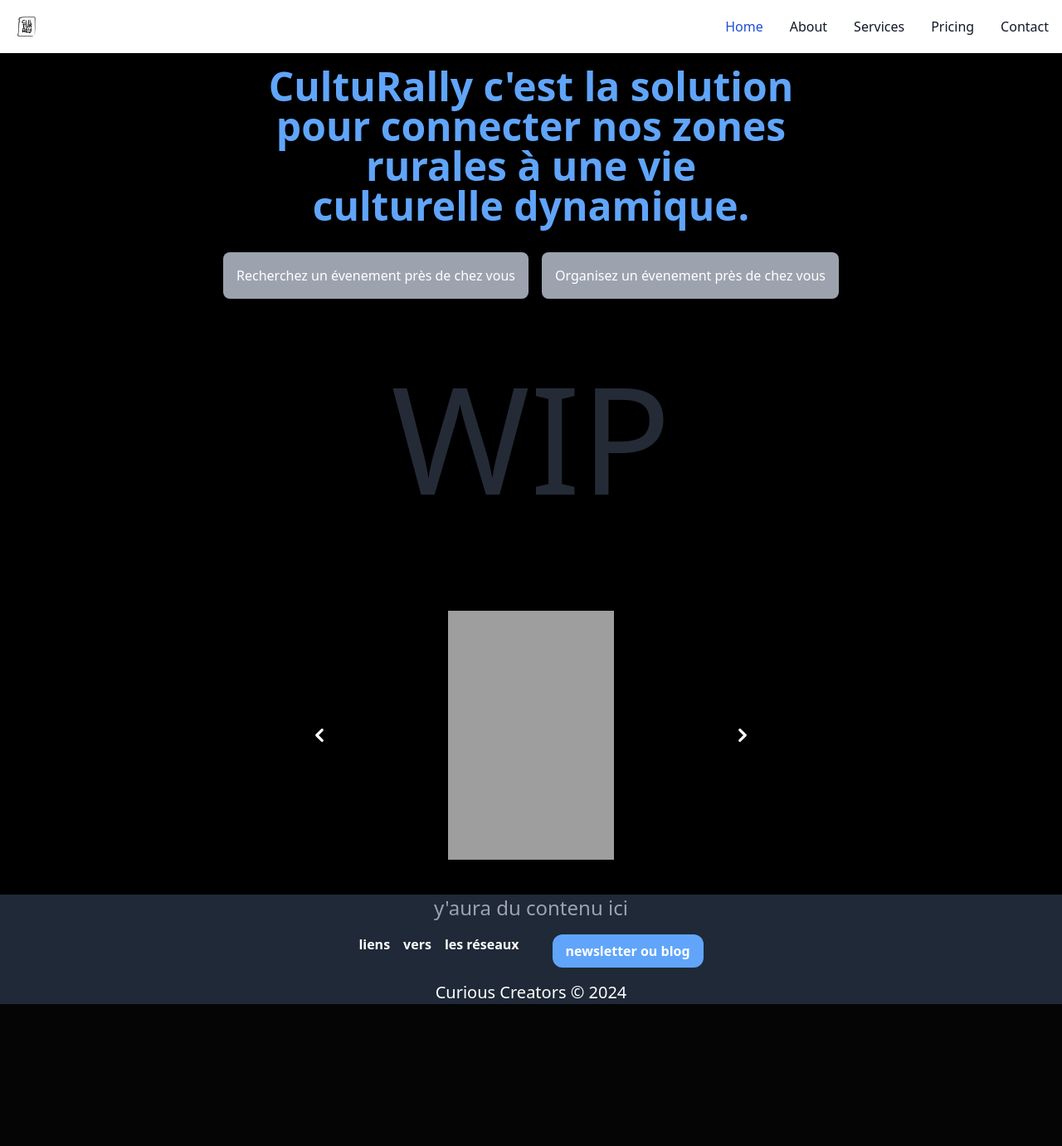
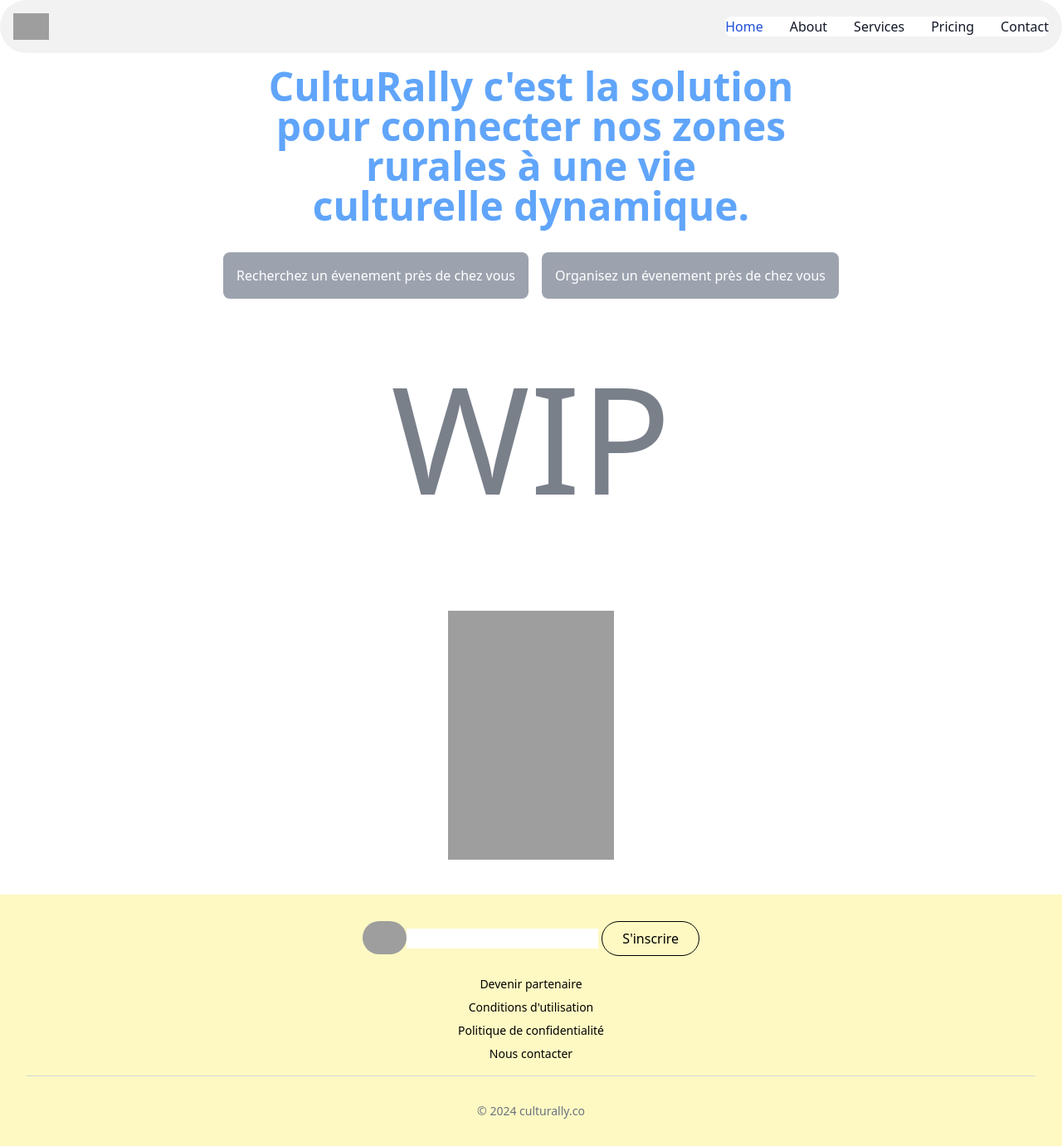
Before and after one commit to Quegrec/Compete_lean, a Symfony app: template templates/homepage.html.twig in a window 1280 px wide. Shown: the whole page at 83% size. Before the commit the page ends 1210 px from the top, so only its background shows below. Run offline with Twig, Linux system fonts and the light colour scheme; the template is opened without the code that fills it, so the values that code supplies are empty; form fields are guessed from the names that the template uses; style sheets or scripts are compiled from the project's sources; some libraries are stand-ins or nearby versions; grey boxes are pictures that could not be loaded.

Commit message:
wireframe integration V2

```diff
--- a/src/Form/SubscriptionFormType.php
+++ b/src/Form/SubscriptionFormType.php
@@ -26,8 +26,8 @@ class SubscriptionFormType extends AbstractType
             ->add('email', EmailType::class, [
                 'label' => 'Votre adresse email',
                 'attr' => [
-                    'placeholder' => 'Entrez votre adresse email',
-                    'class' => 'rounded-md focus:ring-indigo-500 focus:border-indigo-500 sm:max-w-xs sm:text-sm text-black',
+                    'placeholder' => "Entrez l'adresse mail",
+                    'class' => 'rounded-full px-4 py-2 border border-black focus:ring focus:ring-blue-500 focus:outline-none bg-yellow-100',
                 ],
                 'constraints' => [
                     new NotBlank([
--- a/templates/base.html.twig
+++ b/templates/base.html.twig
@@ -7,7 +7,6 @@
         window.dataLayer = window.dataLayer || [];
         function gtag(){dataLayer.push(arguments);}
         gtag('js', new Date());
-
         gtag('config', 'G-FJQZRP5J2L');
         </script>
         <meta charset="UTF-8">
@@ -15,7 +14,7 @@
         <meta name="viewport" content="width=device-width, initial-scale=1.0">
         <meta name="author" content="Curious Creators">
         <title>{% block title %}CultuRally{% endblock %}</title>
-        <link rel="icon" href="img/CultuRally.jpeg">
+        <link rel="icon" href="img/CULTURALLY_V2_LOGO.svg">
         {% block stylesheets %}
             {{ encore_entry_link_tags('app') }}
         {% endblock %}
--- a/templates/homepage.html.twig
+++ b/templates/homepage.html.twig
@@ -1,7 +1,7 @@
 {% extends "base.html.twig" %}
 
 {% block body %}
-<body class="bg-black flex flex-col min-h-screen text-center">
+<body class="flex flex-col min-h-screen text-center">
 
     <main class="flex-grow flex flex-col justify-center items-center space-y-8 px-4 sm:px-0">
         <div class="text-2xl sm:text-5xl space-y-4 w-full sm:w-3/4 lg:w-1/2">
@@ -47,19 +47,6 @@
             </button>
         </div>
     </main>
-
-    {% if showSubscribeDialog %}
-        <div id="blur-overlay" class="fixed inset-0 bg-black bg-opacity-50 backdrop-blur-md hidden"></div>
-        <dialog id="subscribe-dialog" class="bg-gray-600 text-white p-4 rounded-lg fixed top-1/2 transform -translate-y-1/2" open>
-            <p class="text-center">Voulez-vous souscrire à notre newsletter ?</p>
-            {{ form_start(form, { 'attr': { 'class': 'flex flex-col text-red-500' } }) }}
-                {{ form_widget(form.email) }}
-                {{ form_errors(form.email ) }}
-                <button type="submit" id="submit-button" class="bg-blue-400 text-white font-bold rounded-lg p-2 m-2">Je souscris</button>
-                <button type="button" id="cancel-button" class="bg-red-400 text-white font-bold rounded-lg p-2 m-2">annuler</button>
-            {{ form_end(form) }}
-        </dialog>
-    {% endif %}
 
     <script>
         document.addEventListener('DOMContentLoaded', function() {
@@ -109,40 +96,6 @@
 
             showItem(currentIndex);
         });
-
-        document.addEventListener('DOMContentLoaded', function() {
-            const dialog = document.getElementById('subscribe-dialog');
-            const blurOverlay = document.getElementById('blur-overlay');
-            const cancelButton = document.getElementById('cancel-button');
-            const submitButton = document.getElementById('submit-button'); // TODO: faire + propre
-
-            if (dialog) {
-                dialog.addEventListener('close', () => {
-                    blurOverlay.classList.add('hidden');
-                    document.cookie = "subscribeDialogClosed=true; path=/; max-age=" + (60 * 60 * 24 * 30); // 30 days
-                });
-
-                cancelButton.addEventListener('click', () => {
-                    dialog.close();
-                });
-
-                submitButton.addEventListener('click', () => {  // TODO: faire + propre
-                    dialog.close();
-                });
-            }
-
-            function getCookie(name) {
-                const value = `; ${document.cookie}`;
-                const parts = value.split(`; ${name}=`);
-                if (parts.length === 2) return parts.pop().split(';').shift();
-            }
-
-            if (!getCookie('subscribeDialogClosed')) {
-                blurOverlay.classList.remove('hidden');
-            } else {
-                dialog.close();
-            }
-        });
     </script>
 </body>
 
--- a/templates/shared/footer.html.twig
+++ b/templates/shared/footer.html.twig
@@ -1,20 +1,34 @@
-<footer class="bg-gray-800">
-    <div class="container mx-auto px-4">
-        <div class="flex flex-col sm:gap-4 justify-between items-center">
-            <div class="text-center md:text-left mb-4 md:mb-0">
-                <p class="text-gray-400 text-2xl">y'aura du contenu ici</p>
-            </div>
-            <div class="flex flex-col sm:flex-row sm: gap-10">
-                <nav class="flex gap-4 mb-4 md:mb-0">
-                    <a href="" class="text-white font-bold hover:underline">liens</a>
-                    <a href="" class="text-white font-bold hover:underline">vers</a>
-                    <a href="" class="text-white font-bold hover:underline">les réseaux</a>
-                </nav>
-                <button class="text-white bg-blue-400 px-4 py-2 rounded-xl font-bold hover:bg-blue-500">
-                    newsletter ou blog
-                </button>
-            </div>
-            <p class="text-white text-xl">Curious Creators &copy; 2024</p>
-        </div>
+<footer class="bg-yellow-100 p-8 text-center">
+    <div class="flex justify-center mb-6">
+        <img src="img/CULTURALLY_V2_LOGO.svg" alt="Profile" class="rounded-full h-10">
+        {{ form_start(form) }}
+            {{ form_widget(form.email) }}
+            {{ form_errors(form.email) }}
+            <button type="submit" class="text-black rounded-full px-6 py-2 border-black border">S'inscrire</button>
+        {{ form_end(form) }}
+    </div>
+    <ul class="space-y-2 mb-4 text-sm text-black">
+        <li><a href="" class="hover:underline">Devenir partenaire</a></li>
+        <li><a href="" class="hover:underline">Conditions d'utilisation</a></li>
+        <li><a href="" class="hover:underline">Politique de confidentialité</a></li>
+        <li><a href="" class="hover:underline">Nous contacter</a></li>
+    </ul>
+    <hr class="border-gray-300 my-4">
+    <div class="flex justify-center gap-4 text-xl text-black mb-4">
+        <a href="" aria-label="Instagram" class="hover:text-gray-900">
+            <i class="fab fa-instagram"></i>
+        </a>
+        <a href="" aria-label="Facebook" class="hover:text-gray-900">
+            <i class="fab fa-facebook"></i>
+        </a>
+        <a href="" aria-label="Twitter" class="hover:text-gray-900">
+            <i class="fab fa-twitter"></i>
+        </a>
+        <a href="" aria-label="LinkedIn" class="hover:text-gray-900">
+            <i class="fab fa-linkedin"></i>
+        </a>
+    </div>
+    <div class="text-gray-500 text-sm">
+        &copy; 2024 culturally.co
     </div>
 </footer>
--- a/templates/shared/header.html.twig
+++ b/templates/shared/header.html.twig
@@ -1,30 +1,30 @@
-<nav class="bg-white border-gray-200 dark:bg-gray-900">
+<nav class="bg-[#F2F2F2] sm:rounded-full">
   <div class="max-w-screen-xl flex flex-wrap items-center justify-between mx-auto p-4">
     <a href="https://culturally-84dadb829e22.herokuapp.com/" class="flex items-center space-x-3 rtl:space-x-reverse">
-        <img src="img/CultuRally.jpeg" class="h-8" alt="CultuRally Logo"/>
+        <img src="img/CULTURALLY_V2_LOGO.svg" class="h-8" alt="CultuRally Logo"/>
     </a>
-    <button data-collapse-toggle="navbar-default" type="button" class="inline-flex items-center p-2 w-10 h-10 justify-center text-sm text-gray-500 rounded-lg md:hidden hover:bg-gray-100 focus:outline-none focus:ring-2 focus:ring-gray-200 dark:text-gray-400 dark:hover:bg-gray-700 dark:focus:ring-gray-600" aria-controls="navbar-default" aria-expanded="false">
+    <button data-collapse-toggle="navbar-default" type="button" class="inline-flex items-center p-2 w-10 h-10 justify-center text-sm text-gray-500 rounded-lg md:hidden hover:bg-gray-100 focus:outline-none focus:ring-2 focus:ring-gray-200" aria-controls="navbar-default" aria-expanded="false">
         <span class="sr-only">Open main menu</span>
         <svg class="w-5 h-5" aria-hidden="true" xmlns="http://www.w3.org/2000/svg" fill="none" viewBox="0 0 17 14">
             <path stroke="currentColor" stroke-linecap="round" stroke-linejoin="round" stroke-width="2" d="M1 1h15M1 7h15M1 13h15"/>
         </svg>
     </button>
     <div class="hidden w-full md:block md:w-auto" id="navbar-default">
-      <ul class="font-medium flex flex-col p-4 md:p-0 mt-4 border border-gray-100 rounded-lg bg-gray-50 md:flex-row md:space-x-8 rtl:space-x-reverse md:mt-0 md:border-0 md:bg-white dark:bg-gray-800 md:dark:bg-gray-900 dark:border-gray-700">
+      <ul class="font-medium flex flex-col p-4 md:p-0 mt-4 border border-gray-100 rounded-lg bg-gray-50 md:flex-row md:space-x-8 rtl:space-x-reverse md:mt-0 md:border-0 md:bg-white">
         <li>
-          <a href="#" class="block py-2 px-3 text-white bg-blue-700 rounded md:bg-transparent md:text-blue-700 md:p-0 dark:text-white md:dark:text-blue-500" aria-current="page">Home</a>
+          <a href="#" class="block py-2 px-3 text-gray-900 bg-blue-700 rounded md:bg-transparent md:text-blue-700 md:p-0" aria-current="page">Home</a>
         </li>
         <li>
-          <a href="" class="block py-2 px-3 text-gray-900 rounded hover:bg-gray-100 md:hover:bg-transparent md:border-0 md:hover:text-blue-700 md:p-0 dark:text-white md:dark:hover:text-blue-500 dark:hover:bg-gray-700 dark:hover:text-white md:dark:hover:bg-transparent">About</a>
+          <a href="" class="block py-2 px-3 text-gray-900 rounded hover:bg-gray-100 md:hover:bg-transparent md:border-0 md:hover:text-blue-700 md:p-0">About</a>
         </li>
         <li>
-          <a href="" class="block py-2 px-3 text-gray-900 rounded hover:bg-gray-100 md:hover:bg-transparent md:border-0 md:hover:text-blue-700 md:p-0 dark:text-white md:dark:hover:text-blue-500 dark:hover:bg-gray-700 dark:hover:text-white md:dark:hover:bg-transparent">Services</a>
+          <a href="" class="block py-2 px-3 text-gray-900 rounded hover:bg-gray-100 md:hover:bg-transparent md:border-0 md:hover:text-blue-700 md:p-0">Services</a>
         </li>
         <li>
-          <a href="" class="block py-2 px-3 text-gray-900 rounded hover:bg-gray-100 md:hover:bg-transparent md:border-0 md:hover:text-blue-700 md:p-0 dark:text-white md:dark:hover:text-blue-500 dark:hover:bg-gray-700 dark:hover:text-white md:dark:hover:bg-transparent">Pricing</a>
+          <a href="" class="block py-2 px-3 text-gray-900 rounded hover:bg-gray-100 md:hover:bg-transparent md:border-0 md:hover:text-blue-700 md:p-0">Pricing</a>
         </li>
         <li>
-          <a href="" class="block py-2 px-3 text-gray-900 rounded hover:bg-gray-100 md:hover:bg-transparent md:border-0 md:hover:text-blue-700 md:p-0 dark:text-white md:dark:hover:text-blue-500 dark:hover:bg-gray-700 dark:hover:text-white md:dark:hover:bg-transparent">Contact</a>
+          <a href="" class="block py-2 px-3 text-gray-900 rounded hover:bg-gray-100 md:hover:bg-transparent md:border-0 md:hover:text-blue-700 md:p-0">Contact</a>
         </li>
       </ul>
     </div>
```
Also changed, not shown: src/Controller/HomePageController.php (+3 -10 lines), public/img/CULTURALLY_V2_LOGO.svg (added).
